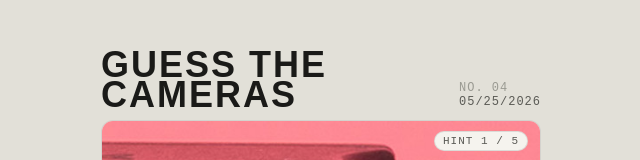
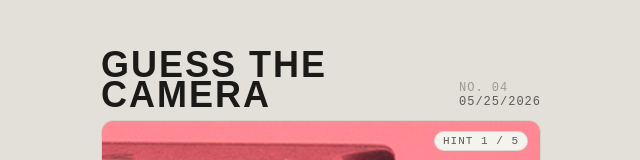
Before and after one commit to joeyready/guess-the-camera-app, a Next.js app: page / in a window 1280 px wide. Shown: the top 160 px of the page, without its empty margins (319-959 px from the left). Built offline with nearby package versions, Linux system fonts and the light colour scheme.

Commit message:
Fix page title

```diff
--- a/app/page.js
+++ b/app/page.js
@@ -214,7 +214,7 @@ export default function CameraGame() {
               textTransform: "uppercase",
             }}
           >
-            GUESS THE CAMERAs
+            GUESS THE CAMERA
           </h1>
 
           <div
```
